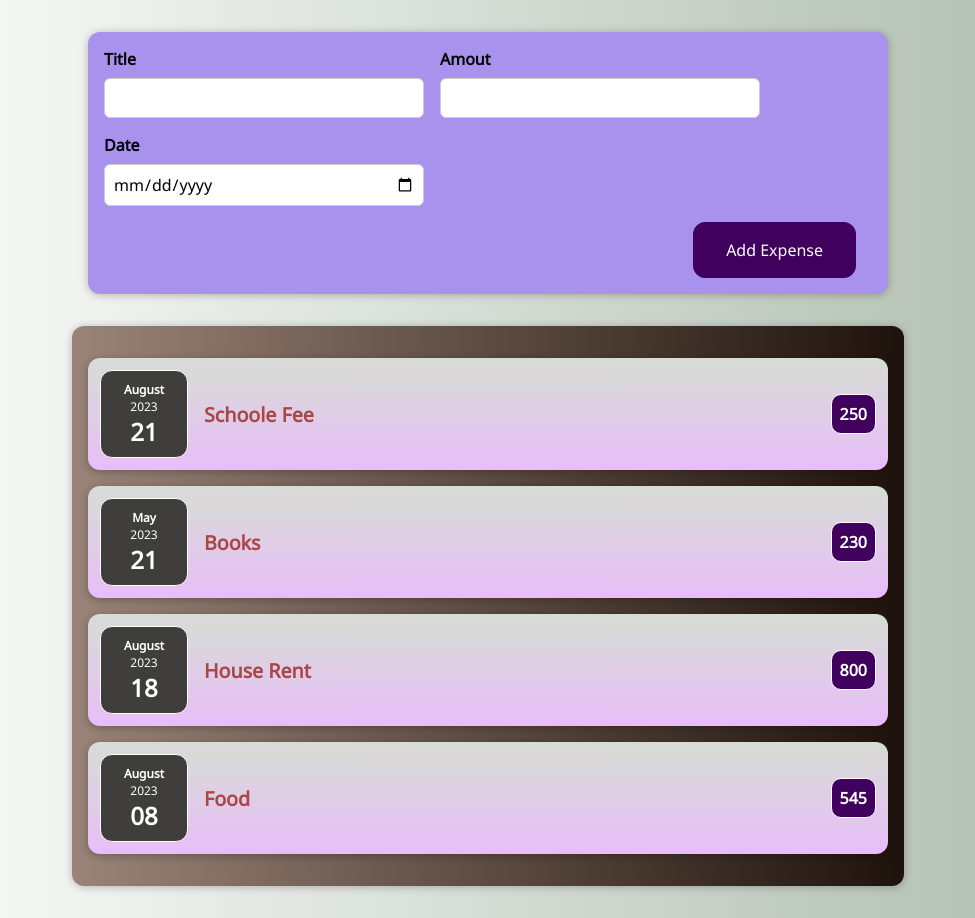
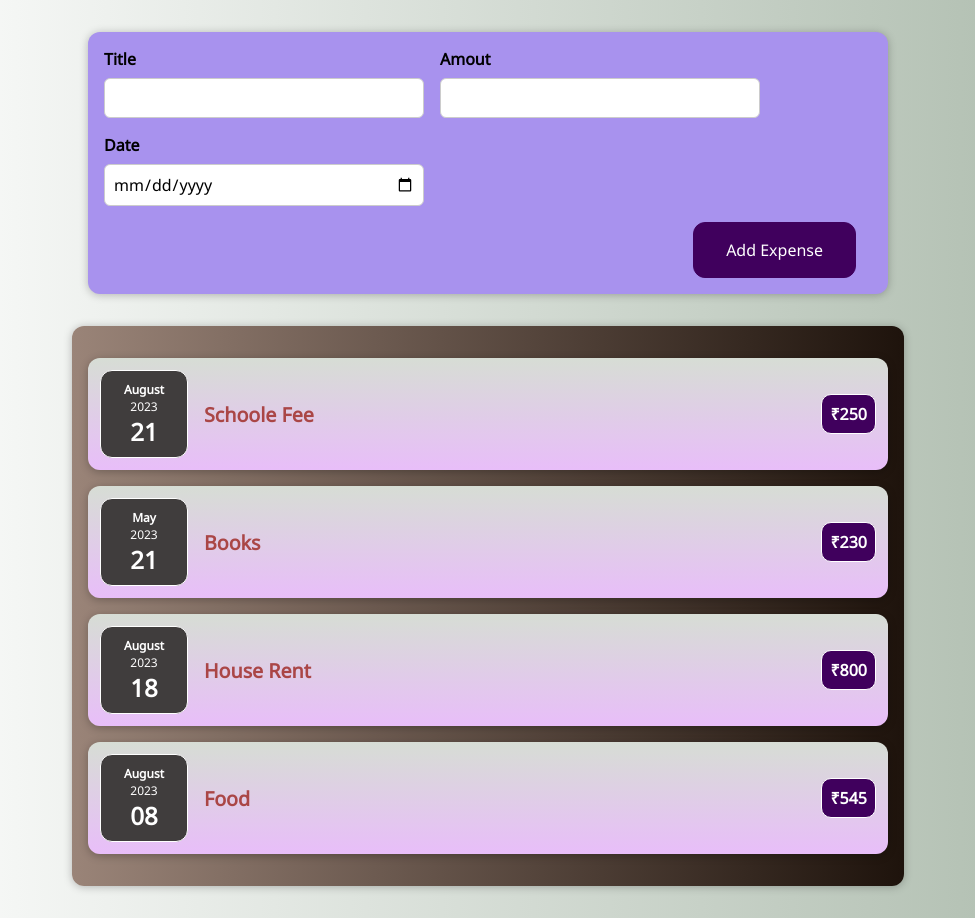
Before and after one commit to gitadityakumar/Reactjs-_-Learning, a React (Create React App) app in the folder expensetracker/: page / in a window 1280 px wide. Shown: the whole page, without its empty margins (152-1127 px from the left). Built offline with nearby package versions, Linux system fonts and the light colour scheme.

Commit message:
Some changes

```diff
--- a/expensetracker/src/Components/Expenses/ExpenseItem.js
+++ b/expensetracker/src/Components/Expenses/ExpenseItem.js
@@ -14,7 +14,7 @@ const ExpenseItem = (props) =>{
 
       <div className="expense-item_description">
         <h2>{props.title}</h2>
-        <div className="epense-item__price">{props.amount}</div>
+        <div className="epense-item__price">₹{props.amount}</div>
       </div>
 
 
--- a/expensetracker/src/Components/NewExpenses/ExpenseForm.js
+++ b/expensetracker/src/Components/NewExpenses/ExpenseForm.js
@@ -43,7 +43,7 @@ const ExpenseForm =(props) => {
                 </div>
                 <div className="new-expense__control">
                     <label>Amout</label>
-                    <input type="number" min="0.01" step="0.01" value={enteredAmount} onChange={amountChangeHandler} />
+                    <input type="number" min="10" step="0.5" value={enteredAmount} onChange={amountChangeHandler} />
                 </div>
                 <div className="new-expense__control">
                     <label>Date</label>
```
Also changed, not shown: 1 other file (tests, documents, lock files or other folders).
